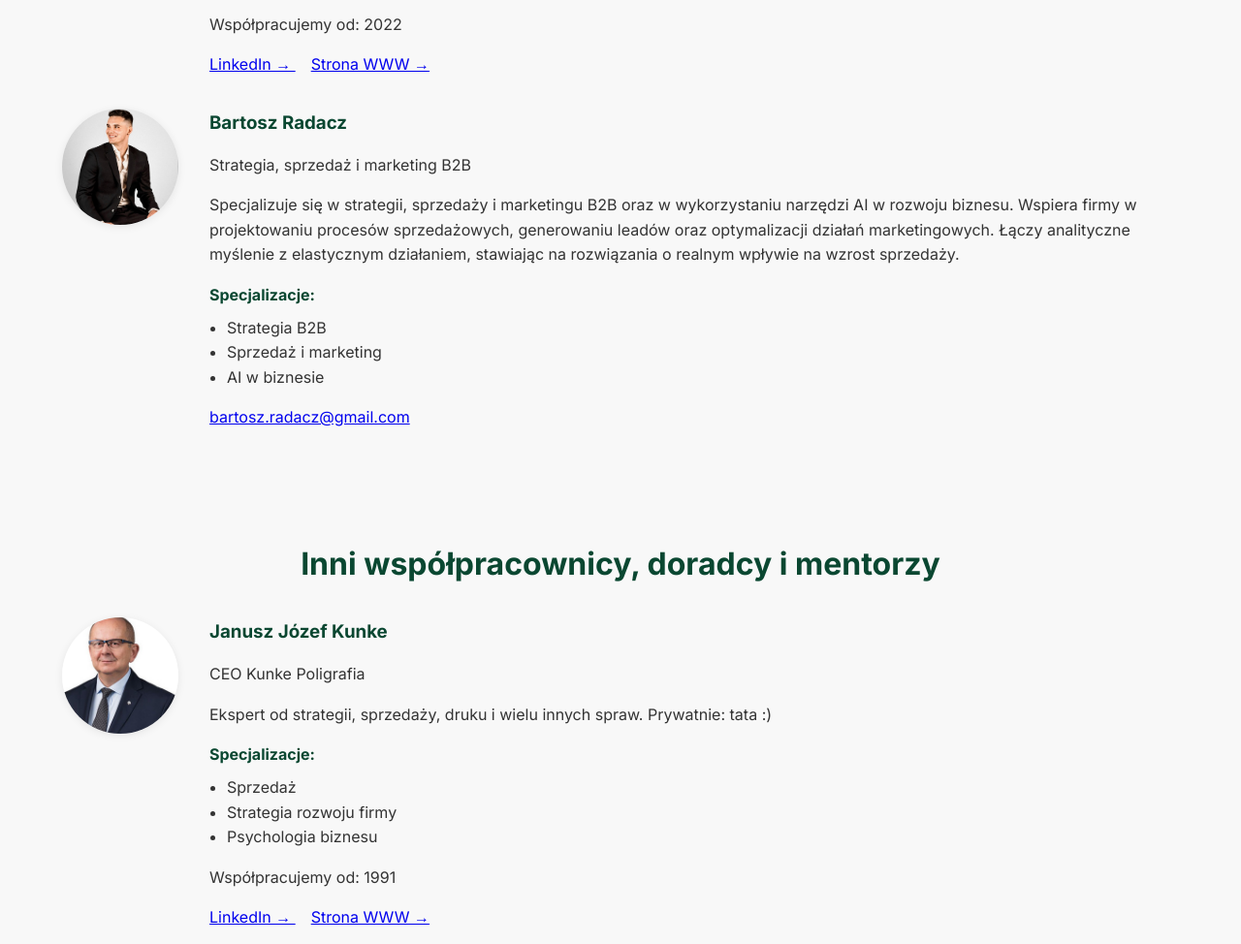
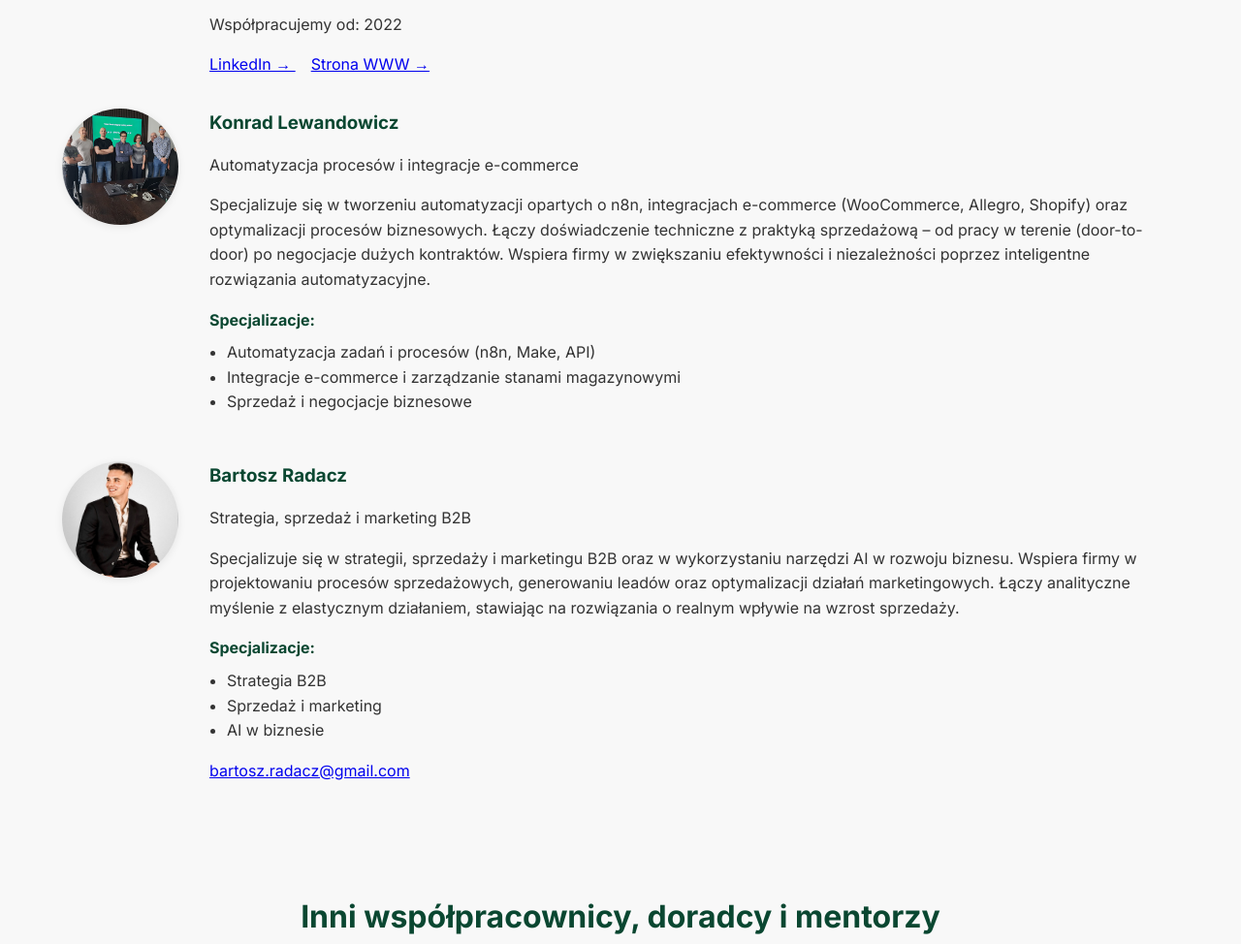
Before and after one commit to BlazejKunke/kunke-consulting-website, an Astro site: page /zespol in a window 1280 px wide. Shown: the part 631-1605 px from the top of the page at 97% size. Built offline with nearby package versions, Linux system fonts and the light colour scheme; Astro itself is replaced by a stand-in of ours.

Commit message:
Add Konrad Lewandowicz to team page

```diff
--- a/src/pages/zespol.astro
+++ b/src/pages/zespol.astro
@@ -12,6 +12,17 @@ const experts = [
     linkedin: "https://www.linkedin.com/in/tomasz-lozowicki/",
     website: "https://lozowicki.pl/",
     yearsOfCollaboration: "2022"
+  },
+  {
+    name: "Konrad Lewandowicz",
+    role: "Automatyzacja procesów i integracje e-commerce",
+    bio: "Specjalizuje się w tworzeniu automatyzacji opartych o n8n, integracjach e-commerce (WooCommerce, Allegro, Shopify) oraz optymalizacji procesów biznesowych. Łączy doświadczenie techniczne z praktyką sprzedażową – od pracy w terenie (door-to-door) po negocjacje dużych kontraktów. Wspiera firmy w zwiększaniu efektywności i niezależności poprzez inteligentne rozwiązania automatyzacyjne.",
+    image: "/images/blog-placeholder-1.jpg", // Zastąp docelowym zdjęciem, gdy będzie dostępne
+    specializations: [
+      "Automatyzacja zadań i procesów (n8n, Make, API)",
+      "Integracje e-commerce i zarządzanie stanami magazynowymi",
+      "Sprzedaż i negocjacje biznesowe"
+    ],
   },
   {
     name: "Bartosz Radacz",
```
